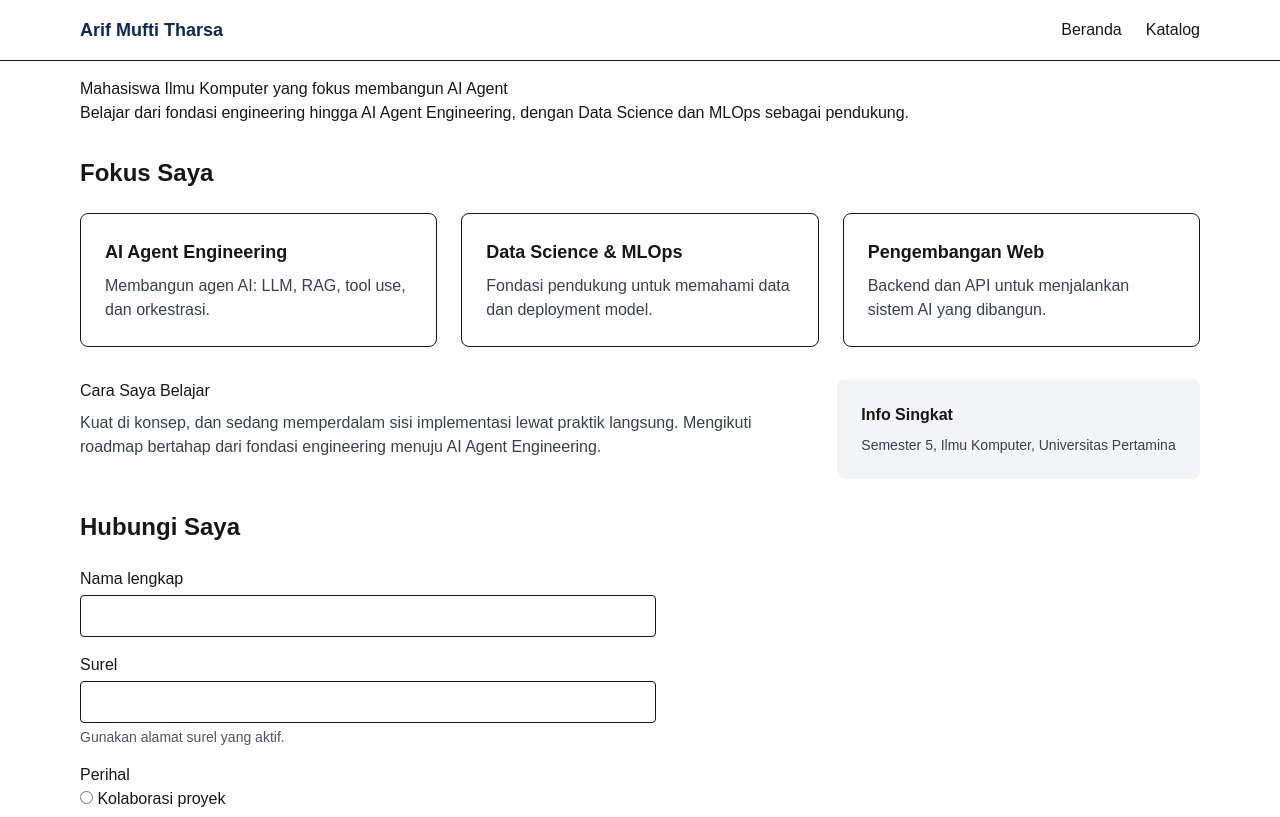
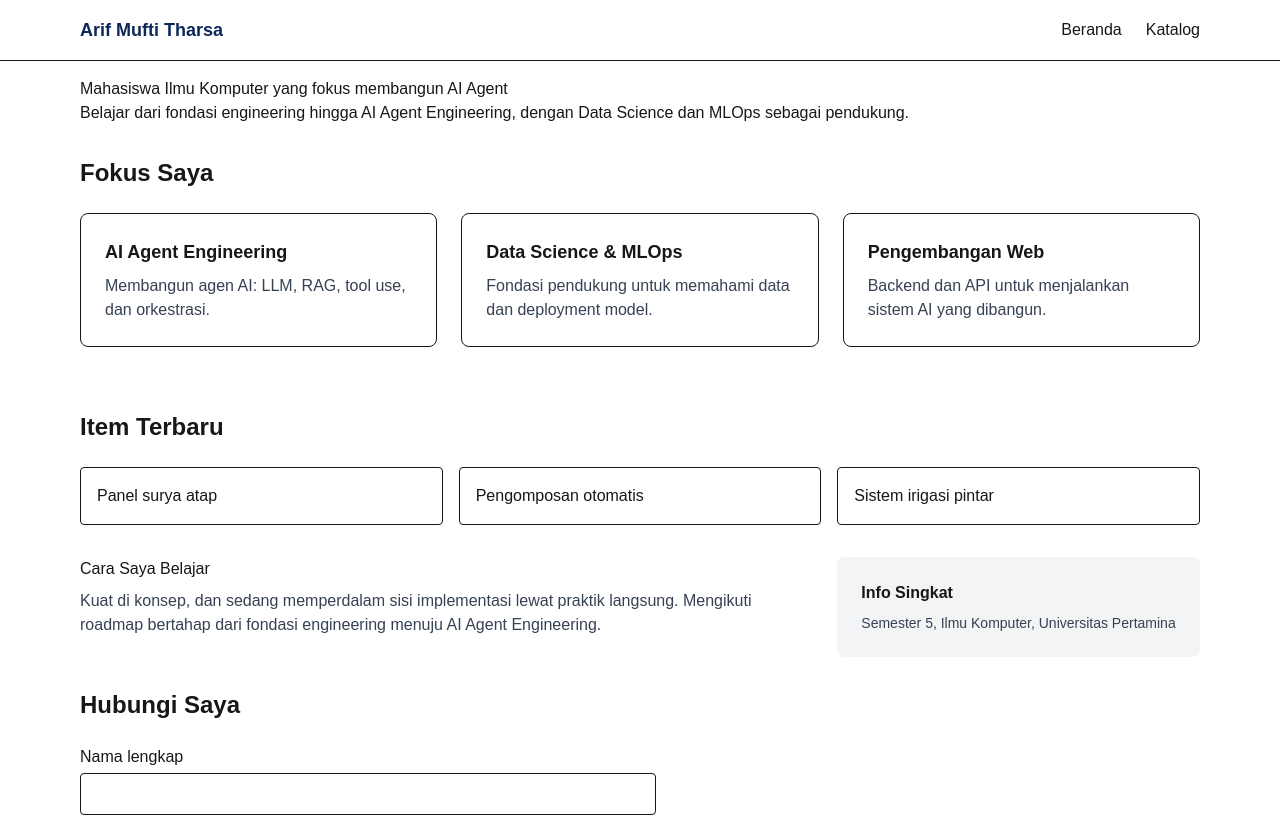
Before and after one commit to arifmuftitharsa/praktikum-paw, a Next.js app: page / in a window 1280 px wide. Shown: the top 817 px of the page. Built offline with nearby package versions, Linux system fonts and the light colour scheme.

Commit message:
feat: muat data tiruan dengan Fetch API

```diff
--- a/app/page.tsx
+++ b/app/page.tsx
@@ -1,4 +1,5 @@
 import Bagian from "@/components/Bagian";
+import ItemTerbaru from "@/components/ItemTerbaru";
 
 const fokus = [
   {
@@ -43,6 +44,10 @@ export default function Beranda() {
             </li>
           ))}
         </ul>
+      </Bagian>
+
+      <Bagian id="terbaru" judul="Item Terbaru">
+        <ItemTerbaru />
       </Bagian>
 
       <div className="grid gap-8 lg:grid-cols-[2fr_1fr]">
--- /dev/null
+++ b/components/ItemTerbaru.tsx
@@ -0,0 +1,48 @@
+"use client";
+
+import { useEffect, useState } from "react";
+import type { Item } from "@/lib/tipe";
+
+type Status = "memuat" | "berhasil" | "gagal";
+
+export default function ItemTerbaru() {
+  const [items, setItems] = useState<Item[]>([]);
+  const [status, setStatus] = useState<Status>("memuat");
+
+  useEffect(() => {
+    let dibatalkan = false;
+
+    async function muat() {
+      try {
+        const res = await fetch("/data/item.json");
+        if (!res.ok) throw new Error(`HTTP ${res.status}`);
+        const data: Item[] = await res.json();
+        if (!dibatalkan) {
+          setItems(data.slice(0, 3));
+          setStatus("berhasil");
+        }
+      } catch {
+        if (!dibatalkan) setStatus("gagal");
+      }
+    }
+
+    muat();
+    return () => {
+      dibatalkan = true;
+    };
+  }, []);
+
+  if (status === "memuat") return <p>Memuat data…</p>;
+  if (status === "gagal") {
+    return <p role="alert">Data gagal dimuat. Muat ulang halaman.</p>;
+  }
+  return (
+    <ul className="grid gap-4 sm:grid-cols-3">
+      {items.map((item) => (
+        <li key={item.id} className="rounded border p-4">
+          {item.judul}
+        </li>
+      ))}
+    </ul>
+  );
+}
--- /dev/null
+++ b/public/data/item.json
@@ -0,0 +1,8 @@
+[
+  { "id": 1, "judul": "Panel surya atap", "kategori": "energi", "deskripsi": "Pemantauan produksi listrik harian.", "tersedia": true },
+  { "id": 2, "judul": "Pengomposan otomatis", "kategori": "lingkungan", "deskripsi": "Sistem pengolahan sampah organik.", "tersedia": true },
+  { "id": 3, "judul": "Sistem irigasi pintar", "kategori": "kampus", "deskripsi": "Pengairan otomatis untuk taman.", "tersedia": false },
+  { "id": 4, "judul": "Turbin angin mini", "kategori": "energi", "deskripsi": "Pembangkit listrik tenaga angin skala kecil.", "tersedia": true },
+  { "id": 5, "judul": "Sensor kualitas udara", "kategori": "lingkungan", "deskripsi": "Pemantauan polusi udara real-time.", "tersedia": true },
+  { "id": 6, "judul": "Lampu jalan pintar", "kategori": "kampus", "deskripsi": "Penerangan hemat energi otomatis.", "tersedia": true }
+]
```
Also changed, not shown: 3 other files (tests, documents, lock files or other folders).
